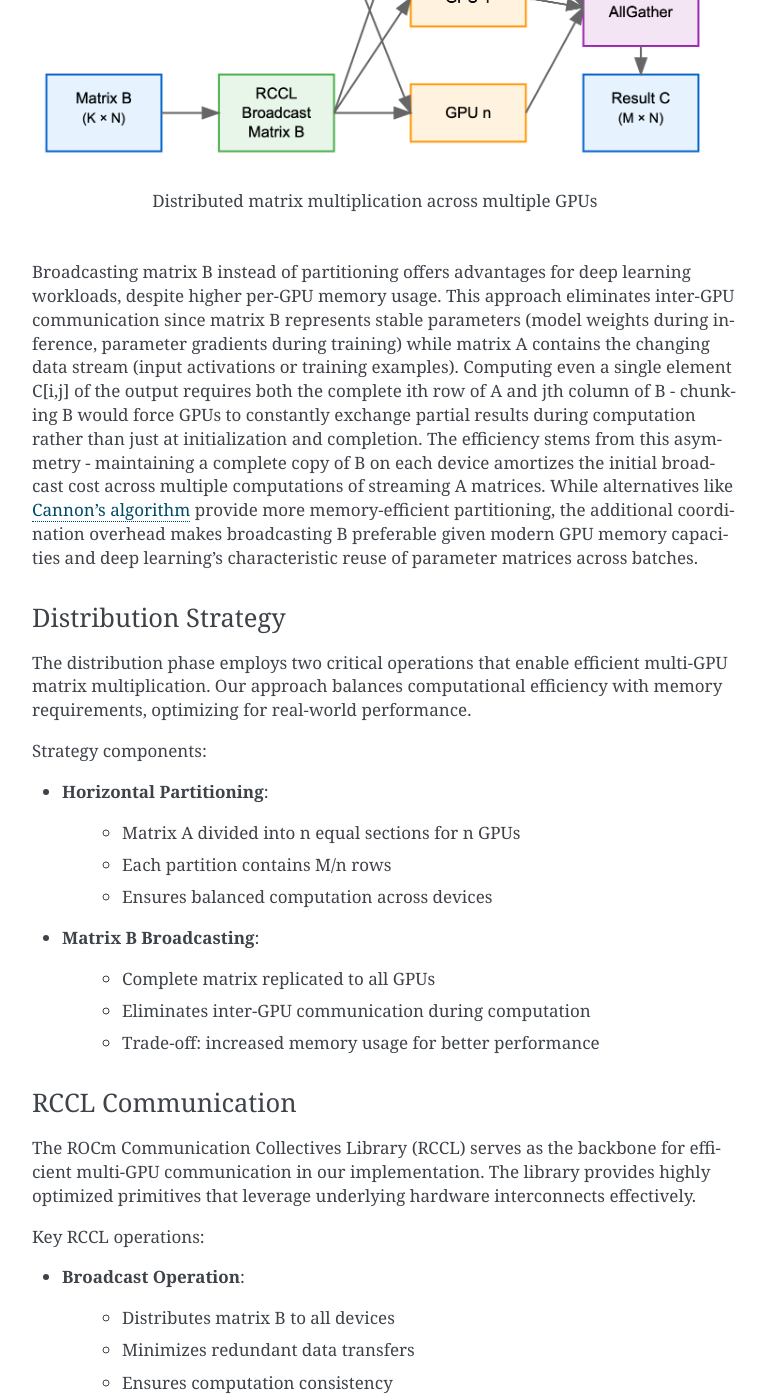
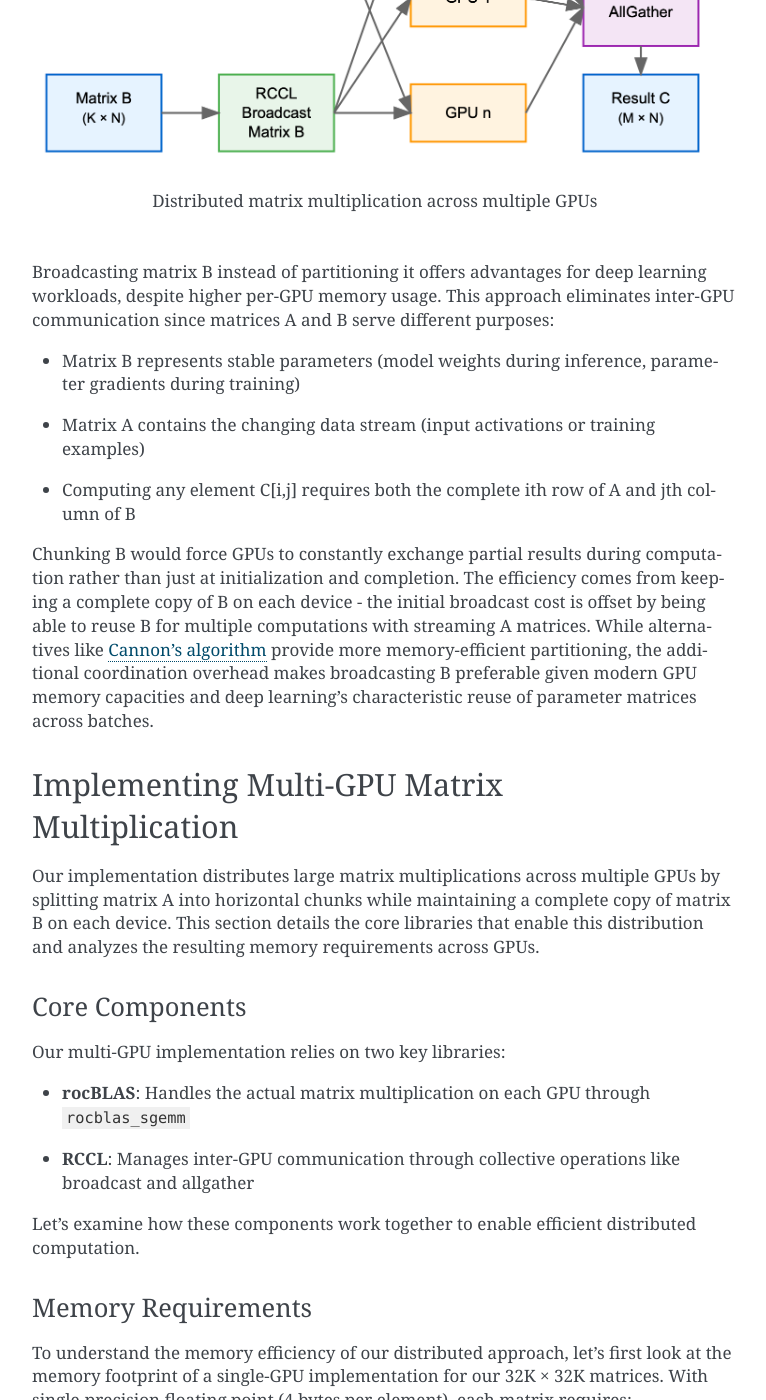
Before and after one commit to pebblesandweeds/rccl_gpu_matmul, a Sphinx documentation site: the page built from docs/source/rccl_gpu_matmul.rst, in a window 1280 px wide and 1400 px high, scrolled down 3289 px. Shown: the whole window, without its empty margins (366-1132 px from the left). Built offline with Sphinx 7.4.7, drawn with Linux system fonts in a browser that asks for light colours; some of the changed text lies outside the part shown.

Commit message:
Updates to rccl_gpu_matmul

```diff
--- a/docs/source/rccl_gpu_matmul.rst
+++ b/docs/source/rccl_gpu_matmul.rst
@@ -62,7 +62,55 @@
 
    Distributed matrix multiplication across multiple GPUs
 
-Broadcasting matrix B instead of partitioning offers advantages for deep learning workloads, despite higher per-GPU memory usage. This approach eliminates inter-GPU communication since matrix B represents stable parameters (model weights during inference, parameter gradients during training) while matrix A contains the changing data stream (input activations or training examples). Computing even a single element C[i,j] of the output requires both the complete ith row of A and jth column of B - chunking B would force GPUs to constantly exchange partial results during computation rather than just at initialization and completion. The efficiency stems from this asymmetry - maintaining a complete copy of B on each device amortizes the initial broadcast cost across multiple computations of streaming A matrices. While alternatives like `Cannon's algorithm <https://en.wikipedia.org/wiki/Cannon%27s_algorithm>`_ provide more memory-efficient partitioning, the additional coordination overhead makes broadcasting B preferable given modern GPU memory capacities and deep learning's characteristic reuse of parameter matrices across batches.
+Broadcasting matrix B instead of partitioning it offers advantages for deep learning workloads, despite higher per-GPU memory usage. This approach eliminates inter-GPU communication since matrices A and B serve different purposes:
+
+* Matrix B represents stable parameters (model weights during inference, parameter gradients during training)
+* Matrix A contains the changing data stream (input activations or training examples)
+* Computing any element C[i,j] requires both the complete ith row of A and jth column of B
+
+Chunking B would force GPUs to constantly exchange partial results during computation rather than just at initialization and completion. The efficiency comes from keeping a complete copy of B on each device - the initial broadcast cost is offset by being able to reuse B for multiple computations with streaming A matrices. While alternatives like `Cannon's algorithm <https://en.wikipedia.org/wiki/Cannon%27s_algorithm>`_ provide more memory-efficient partitioning, the additional coordination overhead makes broadcasting B preferable given modern GPU memory capacities and deep learning's characteristic reuse of parameter matrices across batches.
+
+Implementing Multi-GPU Matrix Multiplication
+--------------------------------------------
+
+Our implementation distributes large matrix multiplications across multiple GPUs by splitting matrix A into horizontal chunks while maintaining a complete copy of matrix B on each device. This section details the core libraries that enable this distribution and analyzes the resulting memory requirements across GPUs.
+
+Core Components
+^^^^^^^^^^^^^^^
+Our multi-GPU implementation relies on two key libraries:
+
+* **rocBLAS**: Handles the actual matrix multiplication on each GPU through ``rocblas_sgemm``
+* **RCCL**: Manages inter-GPU communication through collective operations like broadcast and allgather
+
+Let's examine how these components work together to enable efficient distributed computation.
+
+Memory Requirements
+^^^^^^^^^^^^^^^^^^^
+To understand the memory efficiency of our distributed approach, let's first look at the memory footprint of a single-GPU implementation for our 32K × 32K matrices. With single-precision floating point (4 bytes per element), each matrix requires:
+
+.. math::
+
+    32,768 \times 32,768 \times 4 \text{ bytes} \approx 4.29 \text{ GB}
+
+A complete matrix multiplication requires three matrices in GPU memory:
+    - Input matrix A: 4.29 GB
+    - Input matrix B: 4.29 GB
+    - Output matrix C: 4.29 GB
+
+Total VRAM required: ~12.87 GB
+
+Our distributed implementation across 8 GPUs transforms this footprint. Each GPU now holds:
+    - 1/8th chunk of matrix A: 4.29 GB ÷ 8 ≈ 536 MB
+    - Complete copy of matrix B: 4.29 GB
+    - 1/8th chunk of output matrix C: 536 MB
+
+Total per-GPU VRAM: ~5.36 GB
+
+This distribution strategy reduces per-GPU memory requirements by ~58% compared to the single-GPU approach, enabling us to handle significantly larger matrices by leveraging the aggregate memory capacity of multiple GPUs.
+
+---------------------------------
+
+
 
 Distribution Strategy
 ^^^^^^^^^^^^^^^^^^^^^
```
